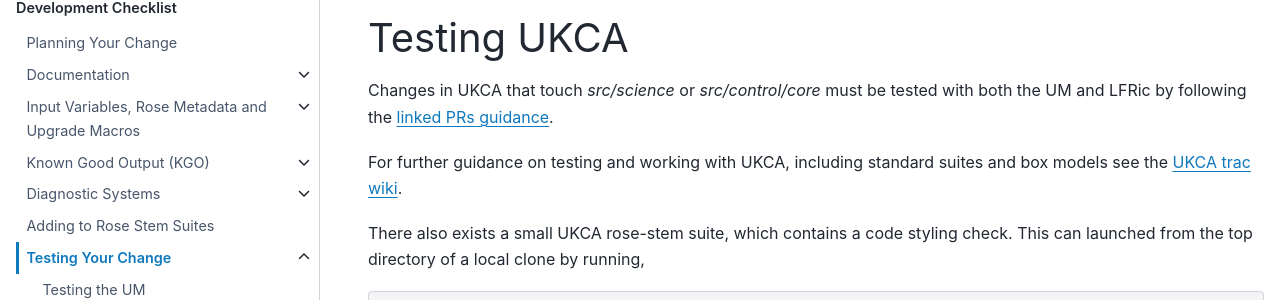
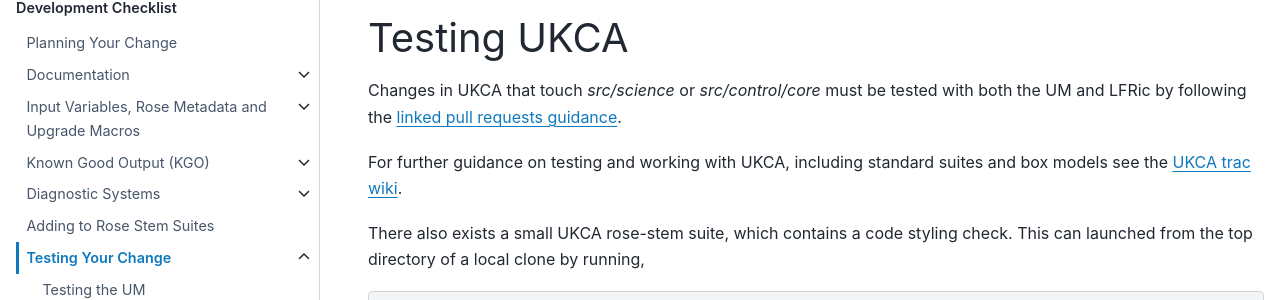
Before and after one commit to MetOffice/simulation-systems, a Sphinx documentation site: the page built from source/Development/TestSuites/ukca.rst, in a window 1280 px wide. Shown: the part 132-432 px from the top of the page. Built offline with Sphinx 7.4.7 and the PyData theme 0.15.4, drawn with Linux system fonts in a browser that asks for light colours.

Commit message:
Apply suggestion from @jennyhickson
Co-authored-by: Jenny Hickson <61183013+jennyhickson@users.noreply.github.com>

```diff
--- a/source/Development/TestSuites/ukca.rst
+++ b/source/Development/TestSuites/ukca.rst
@@ -2,8 +2,8 @@
 ============
 
 Changes in UKCA that touch `src/science` or `src/control/core` must be tested
-with both the UM and LFRic by following the :ref:`linked PRs guidance
-<multirepo>`.
+with both the UM and LFRic by following the :ref:`linked pull requests
+guidance <multirepo>`.
 
 For further guidance on testing and working with UKCA, including standard
 suites and box models see the `UKCA trac wiki
```
